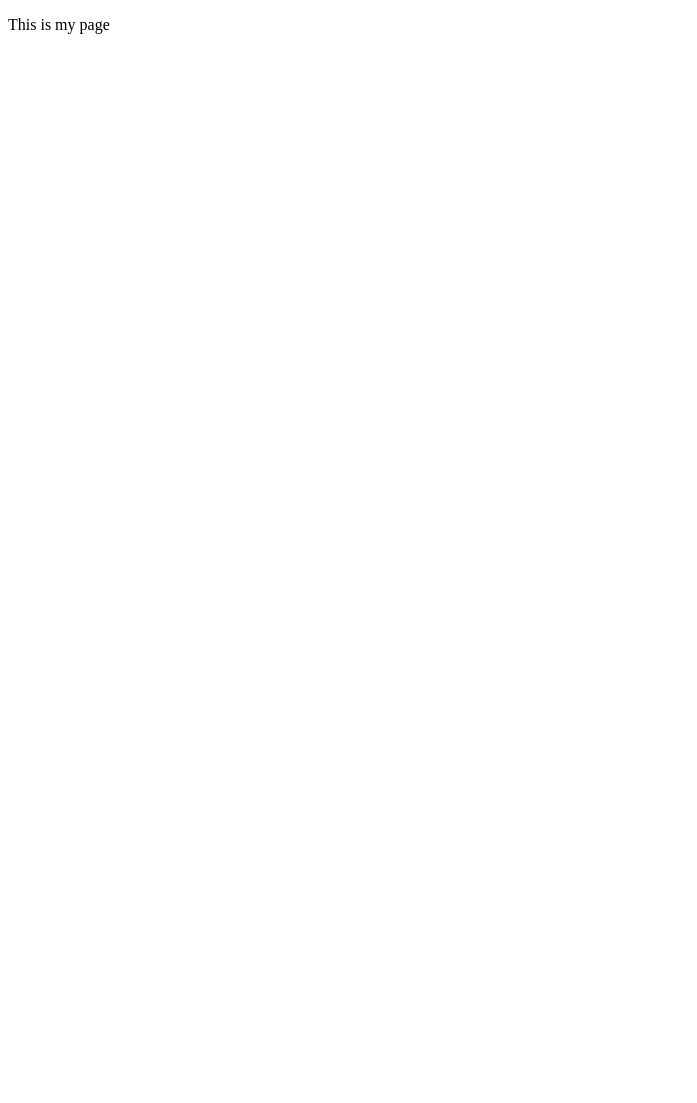
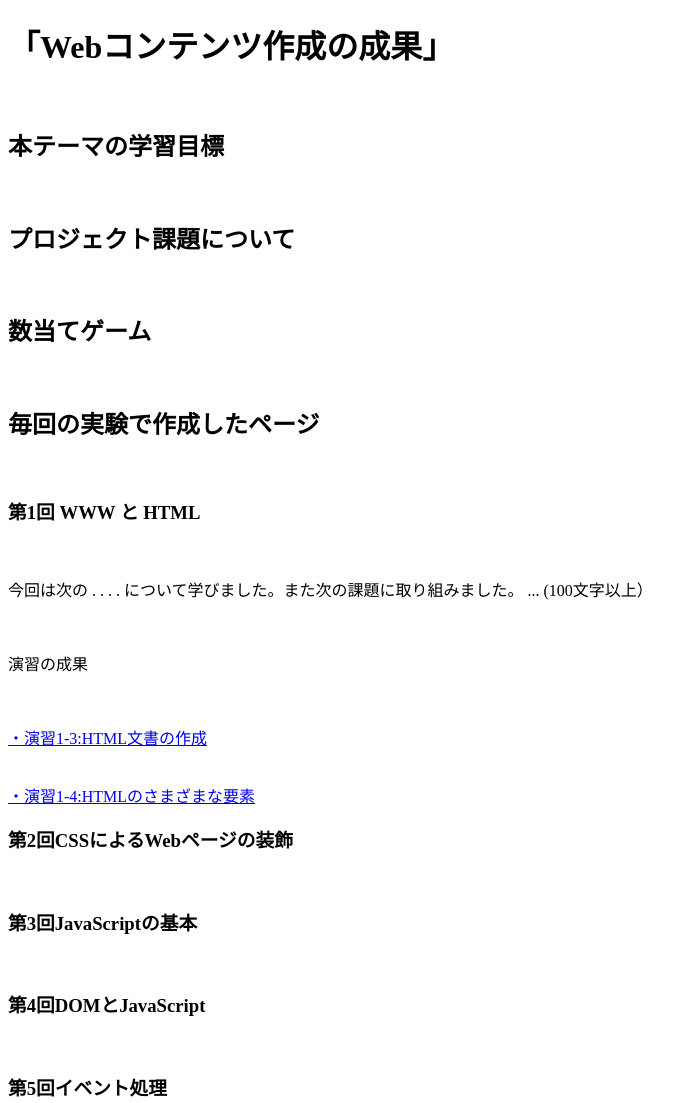
Before and after one commit to G284672022/medialabo, a plain HTML site: page index.html in a window 1280 px wide. Shown: the whole page, without its empty margins (0-697 px from the left). Before the commit the page ends 800 px from the top, so only its background shows below. Drawn offline with Linux system fonts and the light colour scheme.

Commit message:
課題1-1

```diff
--- a/index.html
+++ b/index.html
@@ -2,9 +2,24 @@
 <html>
   <head>
     <meta charset="utf-8">
-    <title>My test page</title>
+    <title>課題1-1</title>
   </head>
   <body>
-    <p>This is my page</p>
+    <h1>「Webコンテンツ作成の成果」</h1><br>
+    <h2>本テーマの学習目標</h2><br>
+    <h2>プロジェクト課題について</h2><br>
+    <h2>数当てゲーム</h2><br>
+    <h2>毎回の実験で作成したページ</h2><br>
+    <h3>第1回 WWW と HTML</h3><br>
+    <p>今回は次の . . . . について学びました。また次の課題に取り組みました。 ... (100文字以上）</p><br>
+    <p>演習の成果</p><br>
+    <p><a href="practice-html/structure.html"target="_brank">     ・演習1-3:HTML文書の作成</a></p>
+    <br><a href="practice-html/elements.html"target="_brank">     ・演習1-4:HTMLのさまざまな要素</a><br>
+    <h3>第2回CSSによるWebページの装飾</h3><br>
+    <h3>第3回JavaScriptの基本</h3><br>
+    <h3>第4回DOMとJavaScript</h3><br>
+    <h3>第5回イベント処理</h3><br>
+
+
   </body>
 </html>
```
Also changed, not shown: 1 other file.
